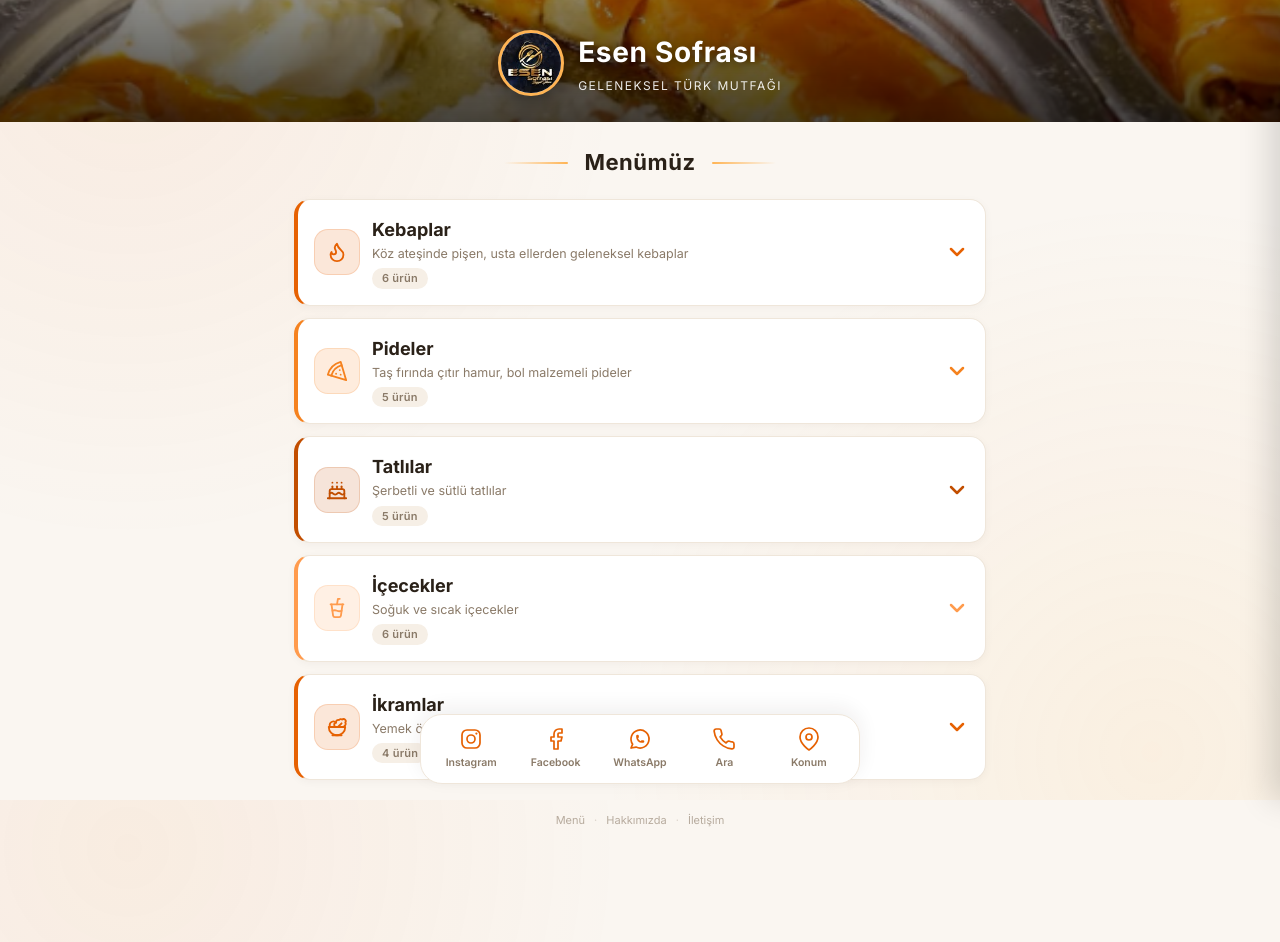
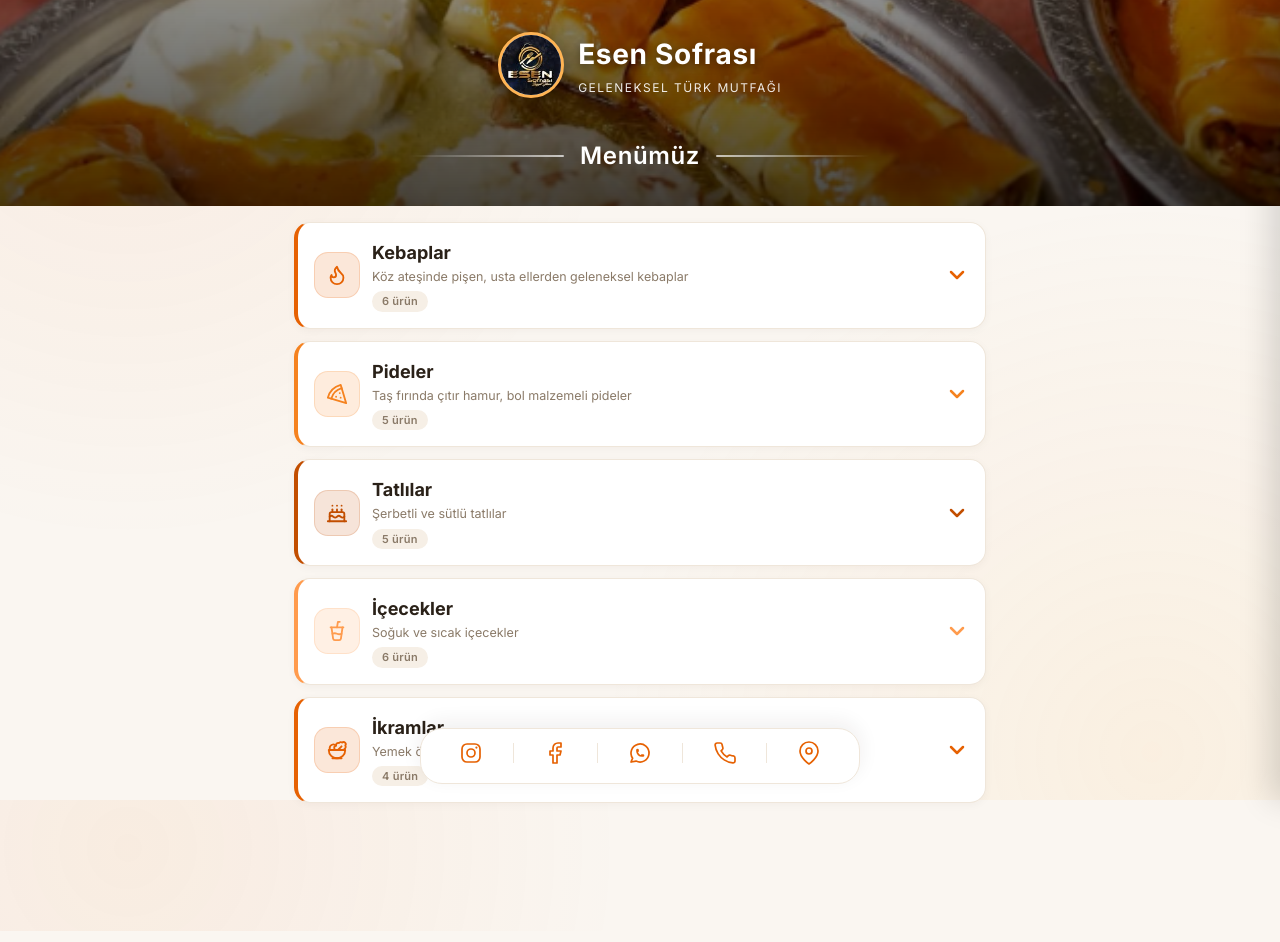
Before and after one commit to metinilhan1-stack/esensofrasi, a website: page index.html in a window 1280 px wide. Drawn offline with Linux system fonts and the light colour scheme; placeholder pictures from the web are drawn by us.

Commit message:
Alt menü ikon görünümü, banner düzeni ve gizli SEO linkleri

```diff
--- a/index.html
+++ b/index.html
@@ -58,7 +58,7 @@
   <header class="relative isolate overflow-hidden text-white">
     <img class="absolute inset-0 -z-20 h-full w-full scale-[1.05] object-cover animate-hero-zoom" src="images/banner.png" alt="" aria-hidden="true" />
     <div class="absolute inset-0 -z-10" style="background: linear-gradient(180deg, rgba(0,0,0,0.45) 0%, rgba(0,0,0,0.72) 100%);"></div>
-    <div class="relative px-5 pb-[26px] pt-[30px] text-center animate-fade-in-up">
+    <div class="relative px-5 py-8 text-center animate-fade-in-up">
       <div class="flex items-center justify-center gap-3.5">
         <img class="h-[66px] w-[66px] shrink-0 rounded-full border-[3px] border-gold bg-white object-cover shadow-[0_6px_18px_rgba(0,0,0,0.35)] animate-logo-pop" src="images/logo-instagram-100.jpg" alt="Esen Sofrası logosu" />
         <div class="text-left">
@@ -66,26 +66,24 @@
           <p class="mt-1 text-[12px] uppercase tracking-[1.5px] opacity-90">Geleneksel Türk Mutfağı</p>
         </div>
       </div>
+
+      <div class="mx-auto mt-10 flex max-w-[460px] items-center justify-center gap-4">
+        <span class="h-0.5 flex-1 rounded bg-[linear-gradient(90deg,transparent,rgba(255,255,255,0.7))]"></span>
+        <h2 class="font-serif text-[24px] font-semibold tracking-wide text-white">Menümüz</h2>
+        <span class="h-0.5 flex-1 rounded bg-[linear-gradient(90deg,rgba(255,255,255,0.7),transparent)]"></span>
+      </div>
     </div>
   </header>
-
-  <section class="mx-auto flex max-w-[720px] items-center justify-center gap-4 px-5 pb-1 pt-6">
-    <span class="h-0.5 max-w-16 flex-1 rounded bg-[linear-gradient(90deg,transparent,#ffb454)]"></span>
-    <h2 class="font-serif text-[22px] font-bold tracking-wide">Menümüz</h2>
-    <span class="h-0.5 max-w-16 flex-1 rounded bg-[linear-gradient(90deg,#ffb454,transparent)]"></span>
-  </section>
 
   <main id="menu" class="mx-auto max-w-[720px] px-3.5 pb-5 pt-4" aria-live="polite">
     <!-- Kategoriler JS ile eklenir -->
   </main>
 
-  <div class="mx-auto max-w-[720px] px-5 pb-4 text-center">
-    <nav class="text-[11px] leading-relaxed text-muted/60" aria-label="Site bağlantıları">
-      <a class="text-muted/60 no-underline transition-colors hover:text-accent" href="menu.html">Menü</a>
-      <span class="mx-1.5 opacity-50">·</span>
-      <a class="text-muted/60 no-underline transition-colors hover:text-accent" href="hakkimizda.html">Hakkımızda</a>
-      <span class="mx-1.5 opacity-50">·</span>
-      <a class="text-muted/60 no-underline transition-colors hover:text-accent" href="iletisim.html">İletişim</a>
+  <div class="sr-only">
+    <nav aria-label="Site bağlantıları">
+      <a href="menu.html">Menü</a>
+      <a href="hakkimizda.html">Hakkımızda</a>
+      <a href="iletisim.html">İletişim</a>
     </nav>
   </div>
 
@@ -159,26 +157,25 @@
 
   <div id="toast" class="toast pointer-events-none fixed bottom-[160px] left-1/2 z-[100] rounded-3xl bg-[#2a1606] px-5 py-3 text-[14px] text-white shadow-[0_10px_30px_rgba(42,33,24,0.12)] transition-all" role="status" aria-live="polite"></div>
 
-  <nav class="bottom-nav fixed inset-x-0 bottom-0 z-[45] flex items-center justify-around border-t border-line bg-white px-2 pt-1.5 shadow-[0_-6px_20px_rgba(42,33,24,0.07)]" aria-label="İletişim">
-    <a class="flex flex-1 flex-col items-center gap-1 px-2 py-1.5 text-[10.5px] font-semibold text-muted no-underline transition-transform active:scale-[0.92]" data-social="instagram" href="#" target="_blank" rel="noopener">
-      <svg class="h-6 w-6 text-accent" viewBox="0 0 24 24" fill="none" stroke="currentColor" stroke-width="1.7" stroke-linecap="round" stroke-linejoin="round" aria-hidden="true"><rect x="3" y="3" width="18" height="18" rx="5"/><circle cx="12" cy="12" r="4"/><circle cx="17.4" cy="6.6" r="1.1" fill="currentColor" stroke="none"/></svg>
-      Instagram
+  <nav class="bottom-nav fixed inset-x-0 bottom-0 z-[45] flex items-center justify-around border-t border-line bg-white px-2 shadow-[0_-6px_20px_rgba(42,33,24,0.07)]" aria-label="İletişim">
+    <a class="flex flex-1 items-center justify-center py-3 text-accent no-underline transition-transform active:scale-[0.88]" data-social="instagram" href="#" target="_blank" rel="noopener" aria-label="Instagram">
+      <svg class="h-6 w-6" viewBox="0 0 24 24" fill="none" stroke="currentColor" stroke-width="1.7" stroke-linecap="round" stroke-linejoin="round" aria-hidden="true"><rect x="3" y="3" width="18" height="18" rx="5"/><circle cx="12" cy="12" r="4"/><circle cx="17.4" cy="6.6" r="1.1" fill="currentColor" stroke="none"/></svg>
     </a>
-    <a class="flex flex-1 flex-col items-center gap-1 px-2 py-1.5 text-[10.5px] font-semibold text-muted no-underline transition-transform active:scale-[0.92]" data-social="facebook" href="#" target="_blank" rel="noopener">
-      <svg class="h-6 w-6 text-accent" viewBox="0 0 24 24" fill="none" stroke="currentColor" stroke-width="1.7" stroke-linecap="round" stroke-linejoin="round" aria-hidden="true"><path d="M18 2h-3a5 5 0 0 0-5 5v3H7v4h3v8h4v-8h3l1-4h-4V7a1 1 0 0 1 1-1h3z"/></svg>
-      Facebook
+    <span class="h-5 w-px shrink-0 bg-line" aria-hidden="true"></span>
+    <a class="flex flex-1 items-center justify-center py-3 text-accent no-underline transition-transform active:scale-[0.88]" data-social="facebook" href="#" target="_blank" rel="noopener" aria-label="Facebook">
+      <svg class="h-6 w-6" viewBox="0 0 24 24" fill="none" stroke="currentColor" stroke-width="1.7" stroke-linecap="round" stroke-linejoin="round" aria-hidden="true"><path d="M18 2h-3a5 5 0 0 0-5 5v3H7v4h3v8h4v-8h3l1-4h-4V7a1 1 0 0 1 1-1h3z"/></svg>
     </a>
-    <a class="flex flex-1 flex-col items-center gap-1 px-2 py-1.5 text-[10.5px] font-semibold text-muted no-underline transition-transform active:scale-[0.92]" data-social="whatsapp" href="#" target="_blank" rel="noopener">
-      <svg class="h-6 w-6 text-accent" viewBox="0 0 24 24" fill="none" stroke="currentColor" stroke-width="1.7" stroke-linecap="round" stroke-linejoin="round" aria-hidden="true"><path d="M3 21l1.65-3.8a9 9 0 1 1 3.4 2.9L3 21"/><path d="M9 10a.5.5 0 0 0 1 0V9a.5.5 0 0 0-1 0v1a5 5 0 0 0 5 5h1a.5.5 0 0 0 0-1h-1a.5.5 0 0 0 0 1"/></svg>
-      WhatsApp
+    <span class="h-5 w-px shrink-0 bg-line" aria-hidden="true"></span>
+    <a class="flex flex-1 items-center justify-center py-3 text-accent no-underline transition-transform active:scale-[0.88]" data-social="whatsapp" href="#" target="_blank" rel="noopener" aria-label="WhatsApp">
+      <svg class="h-6 w-6" viewBox="0 0 24 24" fill="none" stroke="currentColor" stroke-width="1.7" stroke-linecap="round" stroke-linejoin="round" aria-hidden="true"><path d="M3 21l1.65-3.8a9 9 0 1 1 3.4 2.9L3 21"/><path d="M9 10a.5.5 0 0 0 1 0V9a.5.5 0 0 0-1 0v1a5 5 0 0 0 5 5h1a.5.5 0 0 0 0-1h-1a.5.5 0 0 0 0 1"/></svg>
     </a>
-    <a class="flex flex-1 flex-col items-center gap-1 px-2 py-1.5 text-[10.5px] font-semibold text-muted no-underline transition-transform active:scale-[0.92]" data-phone href="#" rel="noopener">
-      <svg class="h-6 w-6 text-accent" viewBox="0 0 24 24" fill="none" stroke="currentColor" stroke-width="1.7" stroke-linecap="round" stroke-linejoin="round" aria-hidden="true"><path d="M22 16.92v3a2 2 0 0 1-2.18 2 19.79 19.79 0 0 1-8.63-3.07 19.5 19.5 0 0 1-6-6 19.79 19.79 0 0 1-3.07-8.67A2 2 0 0 1 4.11 2h3a2 2 0 0 1 2 1.72 12.84 12.84 0 0 0 .7 2.81 2 2 0 0 1-.45 2.11L8.09 9.91a16 16 0 0 0 6 6l1.27-1.27a2 2 0 0 1 2.11-.45 12.84 12.84 0 0 0 2.81.7A2 2 0 0 1 22 16.92z"/></svg>
-      Ara
+    <span class="h-5 w-px shrink-0 bg-line" aria-hidden="true"></span>
+    <a class="flex flex-1 items-center justify-center py-3 text-accent no-underline transition-transform active:scale-[0.88]" data-phone href="#" rel="noopener" aria-label="Ara">
+      <svg class="h-6 w-6" viewBox="0 0 24 24" fill="none" stroke="currentColor" stroke-width="1.7" stroke-linecap="round" stroke-linejoin="round" aria-hidden="true"><path d="M22 16.92v3a2 2 0 0 1-2.18 2 19.79 19.79 0 0 1-8.63-3.07 19.5 19.5 0 0 1-6-6 19.79 19.79 0 0 1-3.07-8.67A2 2 0 0 1 4.11 2h3a2 2 0 0 1 2 1.72 12.84 12.84 0 0 0 .7 2.81 2 2 0 0 1-.45 2.11L8.09 9.91a16 16 0 0 0 6 6l1.27-1.27a2 2 0 0 1 2.11-.45 12.84 12.84 0 0 0 2.81.7A2 2 0 0 1 22 16.92z"/></svg>
     </a>
-    <a class="flex flex-1 flex-col items-center gap-1 px-2 py-1.5 text-[10.5px] font-semibold text-muted no-underline transition-transform active:scale-[0.92]" data-location href="#" target="_blank" rel="noopener">
-      <svg class="h-6 w-6 text-accent" viewBox="0 0 24 24" fill="none" stroke="currentColor" stroke-width="1.7" stroke-linecap="round" stroke-linejoin="round" aria-hidden="true"><path d="M21 10c0 7-9 13-9 13s-9-6-9-13a9 9 0 0 1 18 0z"/><circle cx="12" cy="10" r="3"/></svg>
-      Konum
+    <span class="h-5 w-px shrink-0 bg-line" aria-hidden="true"></span>
+    <a class="flex flex-1 items-center justify-center py-3 text-accent no-underline transition-transform active:scale-[0.88]" data-location href="#" target="_blank" rel="noopener" aria-label="Konum">
+      <svg class="h-6 w-6" viewBox="0 0 24 24" fill="none" stroke="currentColor" stroke-width="1.7" stroke-linecap="round" stroke-linejoin="round" aria-hidden="true"><path d="M21 10c0 7-9 13-9 13s-9-6-9-13a9 9 0 0 1 18 0z"/><circle cx="12" cy="10" r="3"/></svg>
     </a>
   </nav>
 
```
Also changed, not shown: styles.css.
